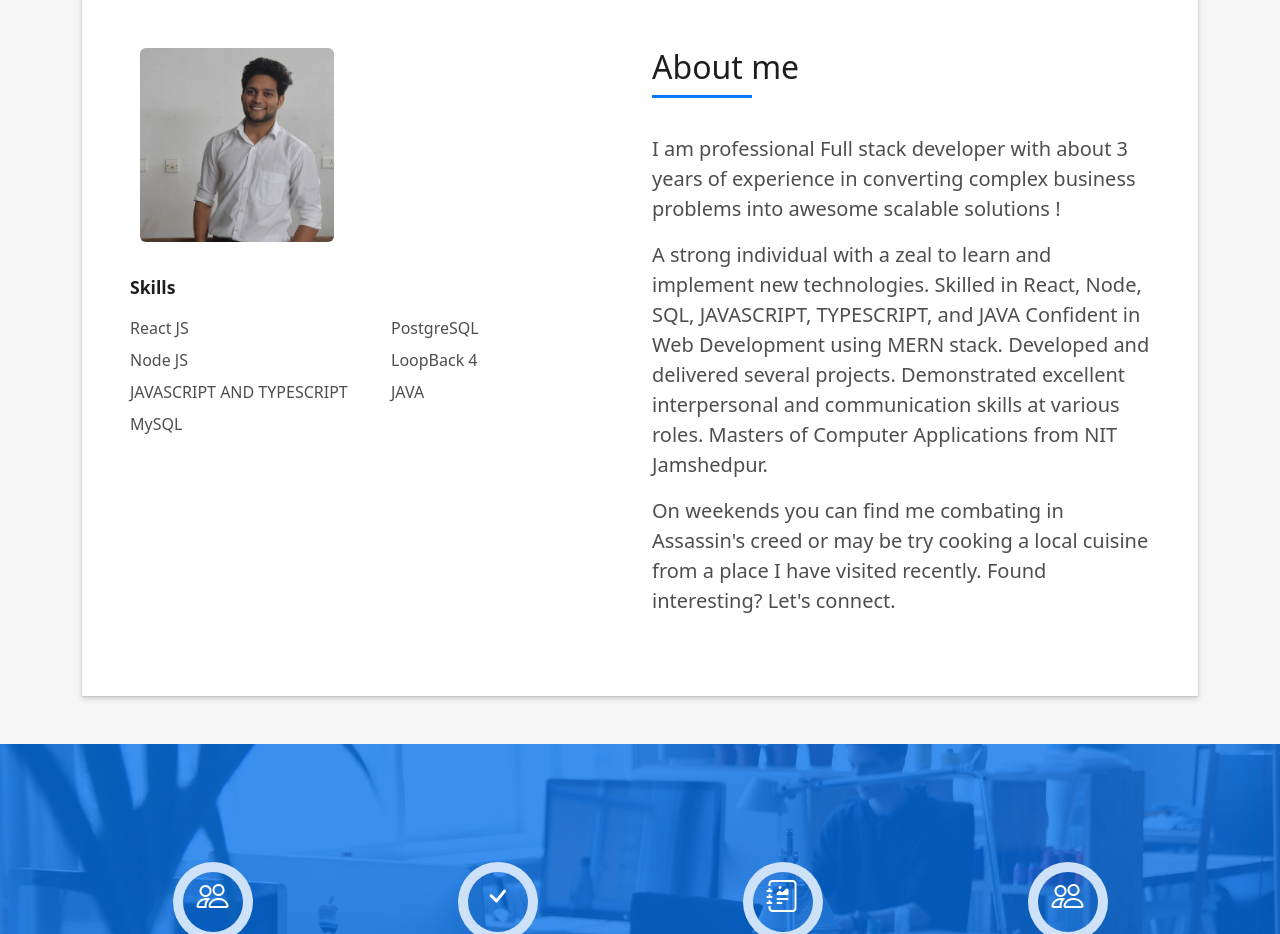
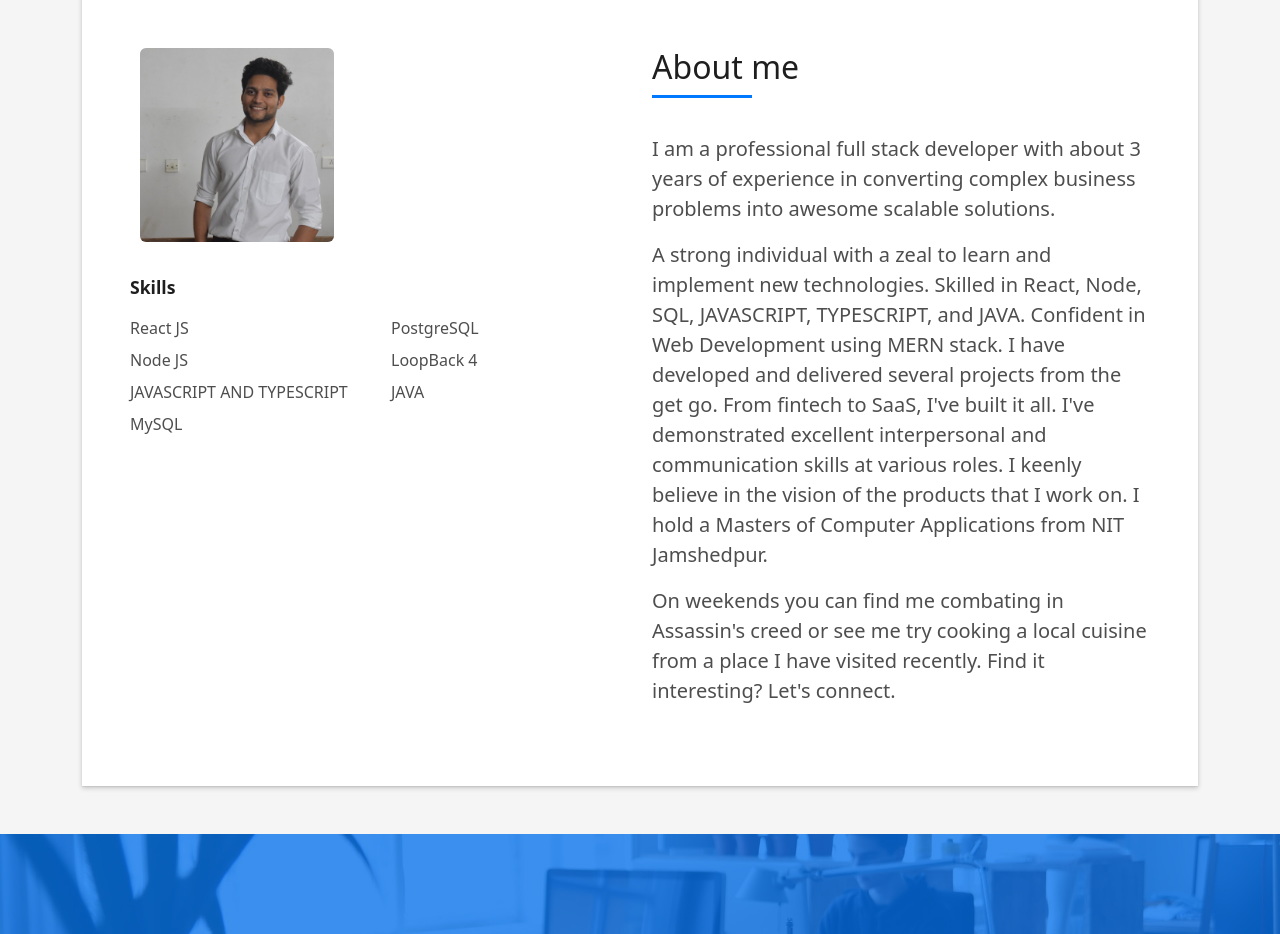
Before and after one commit to honey829/portfolio, a plain HTML site: page index.html in a window 1280 px wide. Shown: the part 880-1814 px from the top of the page. Drawn offline with Linux system fonts and the light colour scheme.

Commit message:
last draft

```diff
--- a/index.html
+++ b/index.html
@@ -113,24 +113,19 @@
                       </h5>
                     </div>
                     <p class="lead">
-                      I am professional Full stack developer with about 3 years of experience in converting complex
-                      business problems into
-                      awesome scalable solutions !
+                      I am a professional full stack developer with about 3 years of experience in converting complex business problems into
+                      awesome scalable solutions.
                     </p>
                     <p class="lead">
-                      A strong individual with a zeal to learn and implement new technologies. Skilled in React, Node,
-                      SQL, JAVASCRIPT,
-                      TYPESCRIPT, and JAVA Confident in Web Development using MERN stack. Developed and delivered
-                      several projects.
-                      Demonstrated excellent interpersonal and communication skills at various roles. Masters of
-                      Computer Applications from
-                      NIT Jamshedpur.
+                      A strong individual with a zeal to learn and implement new technologies. Skilled in React, Node, SQL, JAVASCRIPT,
+                      TYPESCRIPT, and JAVA. Confident in Web Development using MERN stack. I have developed and delivered several projects
+                      from the get go. From fintech to SaaS, I've built it all. I've demonstrated excellent interpersonal and communication
+                      skills at various roles. I keenly believe in the vision of the products that I work on. I hold a Masters of Computer
+                      Applications from NIT Jamshedpur.
                     </p>
                     <p class="lead">
-                      On weekends you can find me combating in Assassin's creed or may be try cooking a local cuisine
-                      from a place I have
-                      visited recently.
-                      Found interesting? Let's connect.
+                      On weekends you can find me combating in Assassin's creed or see me try cooking a local cuisine from a place I have
+                      visited recently. Find it interesting? Let's connect.
                     </p>
                   </div>
                 </div>
```
